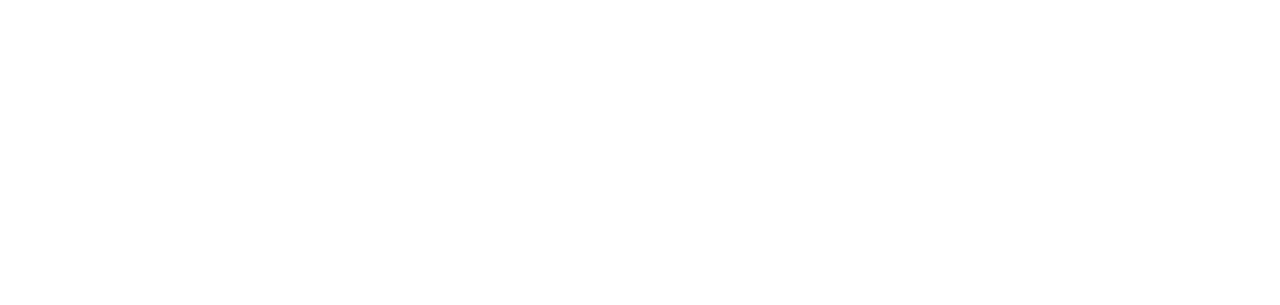
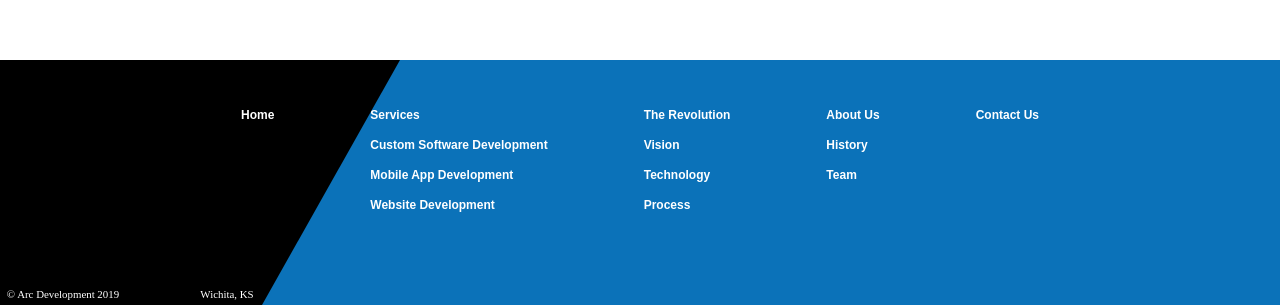
Before and after one commit to Madalin-Antonoiu/Material-UI-Learning, a React (Create React App) app: page /estimate in a window 1280 px wide. Shown: the part 2024-2329 px from the top of the page. Before the commit the page ends 1001 px from the top, so only its background shows below. Built offline with nearby package versions, Linux system fonts and the light colour scheme; a web font is replaced by a local one.

Commit message:
Footer - Grid

```diff
--- a/src/components/App.js
+++ b/src/components/App.js
@@ -12,15 +12,15 @@
         <Header />
 
         <Switch>
-          <Route exact path="/" component={() => <div style={{ height: "100vh" }}>Home</div>} />
-          <Route path="/services" component={() => <div style={{ height: "100vh" }}>Services</div>} />
-          <Route path="/customsoftware" component={() => <div style={{ height: "100vh" }}>Custom Software</div>} />
-          <Route path="/mobileapps" component={() => <div style={{ height: "100vh" }}>Mobile Apps</div>} />
-          <Route path="/websites" component={() => <div style={{ height: "100vh" }}>Websites</div>} />
-          <Route path="/revolution" component={() => <div style={{ height: "100vh" }}>The Revolution</div>} />
-          <Route path="/about" component={() => <div style={{ height: "100vh" }}>About Us</div>} />
-          <Route path="/contact" component={() => <div style={{ height: "100vh" }}>Contact Us</div>} />
-          <Route path="/estimate" component={() => <div style={{ height: "100vh" }}>Estimate</div>} />
+          <Route exact path="/" component={() => <div style={{ height: "2000px" }}>Home</div>} />
+          <Route path="/services" component={() => <div style={{ height: "2000px" }}>Services</div>} />
+          <Route path="/customsoftware" component={() => <div style={{ height: "2000px" }}>Custom Software</div>} />
+          <Route path="/mobileapps" component={() => <div style={{ height: "2000px" }}>Mobile Apps</div>} />
+          <Route path="/websites" component={() => <div style={{ height: "2000px" }}>Websites</div>} />
+          <Route path="/revolution" component={() => <div style={{ height: "2000px" }}>The Revolution</div>} />
+          <Route path="/about" component={() => <div style={{ height: "2000px" }}>About Us</div>} />
+          <Route path="/contact" component={() => <div style={{ height: "2000px" }}>Contact Us</div>} />
+          <Route path="/estimate" component={() => <div style={{ height: "2000px" }}>Estimate</div>} />
         </Switch>
 
         <Footer />
--- a/src/components/ui/Footer.js
+++ b/src/components/ui/Footer.js
@@ -1,5 +1,8 @@
 import React from 'react'
 import { makeStyles } from '@material-ui/core/styles';
+import { Grid } from "@material-ui/core"
+import { Link } from "react-router-dom"
+
 import footerAdornment from '../../assets/Footer Adornment.svg'
 
 const useStyles = makeStyles(theme => ({
@@ -10,14 +13,27 @@
         position: "relative"
     },
     adornment: {
-        width: "12em",
+        width: "25em",
         verticalAlign: "bottom",
         [theme.breakpoints.down("md")]: {
-            width: "9.25em"
+            width: "21em"
         },
         [theme.breakpoints.down("xs")]: {
-            width: "7.25em"
+            width: "15em"
         }
+    },
+    mainContainer: {
+        position: "absolute"
+    },
+    link: {
+        color: "white",
+        fontFamily: "Arial",
+        fontSize: "0.75rem",
+        fontWeight: "bold",
+        textDecoration: "none"
+    },
+    gridItem: {
+        margin: "3em"
     }
 }))
 
@@ -26,6 +42,48 @@
 
     return (
         <footer className={classes.footer}>
+            <Grid container justify="center" className={classes.mainContainer}>
+
+                <Grid item className={classes.gridItem}>
+                    <Grid container direction="column" spacing={2}>
+                        <Grid item className={classes.link} component={Link} to="/">Home</Grid>
+                    </Grid>
+                </Grid>
+
+                <Grid item className={classes.gridItem}>
+                    <Grid container direction="column" spacing={2}>
+                        <Grid item className={classes.link} component={Link} to="/services">Services</Grid>
+                        <Grid item className={classes.link} component={Link} to="/customsoftware">Custom Software Development</Grid>
+                        <Grid item className={classes.link} component={Link} to="/mobileapp">Mobile App Development</Grid>
+                        <Grid item className={classes.link} component={Link} to="/website">Website Development</Grid>
+                    </Grid>
+                </Grid>
+
+                <Grid item className={classes.gridItem}>
+                    <Grid container direction="column" spacing={2}>
+                        <Grid item className={classes.link} to="/revolution">The Revolution</Grid>
+                        <Grid item className={classes.link} to="/revolution">Vision</Grid>
+                        <Grid item className={classes.link} to="/revolution">Technology</Grid>
+                        <Grid item className={classes.link} to="/revolution">Process</Grid>
+                    </Grid>
+                </Grid>
+
+                <Grid item className={classes.gridItem}>
+                    <Grid container direction="column" spacing={2}>
+                        <Grid item className={classes.link} to="/about">About Us</Grid>
+                        <Grid item className={classes.link} to="/history" >History</Grid>
+                        <Grid item className={classes.link} to="/team">Team</Grid>
+                    </Grid>
+                </Grid>
+
+                <Grid item className={classes.gridItem}>
+                    <Grid container direction="column" spacing={2}>
+                        <Grid item className={classes.link}>Contact Us</Grid>
+                    </Grid>
+                </Grid>
+
+            </Grid>
+
             <img
                 src={footerAdornment}
                 alt="black decorative img"
```
